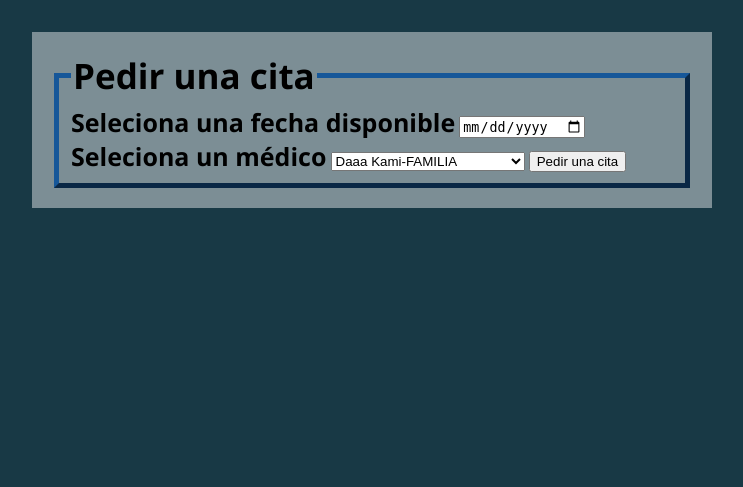
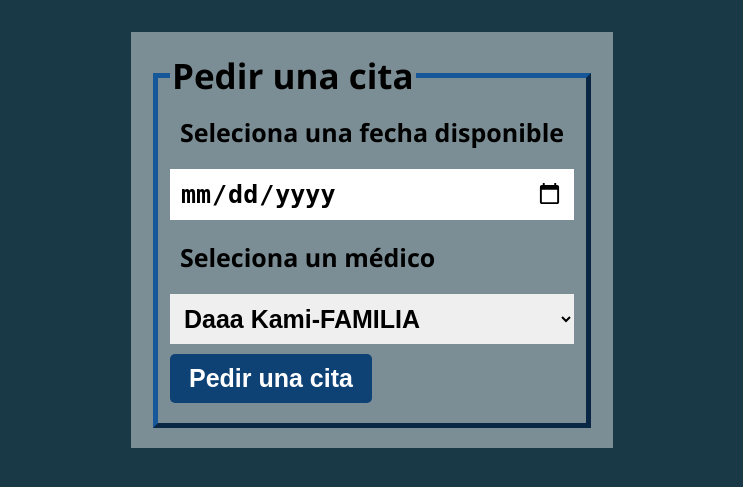
Before and after one commit to xtrerw/Ambulatorio, a PHP site: page /cita.php in a window 1280 px wide. Shown: the part 70-557 px from the top of the page, without its empty margins (268-1011 px from the left). Run offline with PHP 8.4, Linux system fonts and the light colour scheme; data that the repository does not hold is empty.

Commit message:
cita css

```diff
--- a/cita.php
+++ b/cita.php
@@ -25,7 +25,6 @@ include("tablas/crea_tablas.php");
                 <legend>
                     Pedir una cita
                 </legend>
-    <form action="">
                 <label>Seleciona una fecha disponible</label>
                 <input type="date" name="fecha" id="">
                 <label>Seleciona un médico</label>
@@ -39,6 +38,7 @@ include("tablas/crea_tablas.php");
                     ?>
                 </select>
             <input type="submit" value="Pedir una cita" name="registro">
+            </fieldset>
         </form>
     </div>
     <script type="text/javascript" src="pacientes.js"></script>
--- a/css/cita.css
+++ b/css/cita.css
@@ -42,21 +42,31 @@ div.container{
     justify-content: center;
 }
 form{
-    width: 150px;
     background: rgba(245, 245, 245, 0.452);
     padding: 20px;
-}
-form:last-child{
-    width: 50%;
 }
 legend{
     font-size: 35px;
     font-weight: bolder;
 }
 fieldset{
+    display: grid;
     border: 5px outset rgb(22, 87, 153);
 }
-label{
+select,input,label{
     font-size: 25px;
     font-weight: bold;
+    margin-bottom: 10px;
+    border: 0;
+    padding: 10px;
 }
+input[type="submit"]{
+    border-radius: 5px;
+    width: 50%;
+    background: #0e4275;
+    color: white;
+}
+input[type="submit"]:active{
+    background: white;
+    color: #0e4275;
+}
```
Lines whose indentation alone changed are shown as unchanged.
